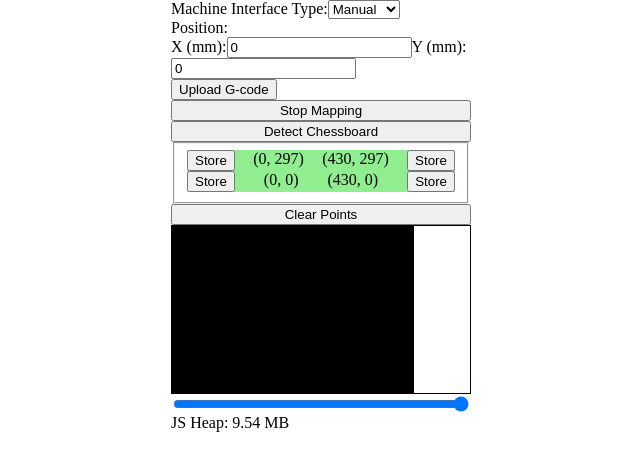
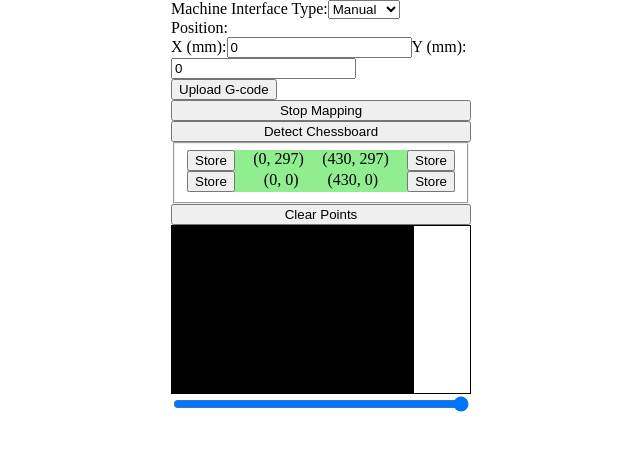
Before and after one commit to jmpinit/projected-toolpath-preview, a React app: page / in a window 1280 px wide. Shown: the top 466 px of the page, without its empty margins (129-769 px from the left). Built offline with nearby package versions, Linux system fonts and the light colour scheme; no server answers; what ebb-control, grbl-control, pegjs would draw is missing.

Commit message:
Remove reporting of JS heap size
Was only needed during memory leak hunting and uses a non-standard
legacy API that is not supported on Firefox.

```diff
--- a/src/components/ControlPanel.jsx
+++ b/src/components/ControlPanel.jsx
@@ -7,7 +7,6 @@ import MachineJogControl from './MachineJogControl';
 import PositionStatus from './PositionStatus';
 import JobUploadButton from './JobUploadButton';
 import MappingControls from './MappingControls';
-import MemoryUsage from './MemoryUsage';
 
 const ControlContainer = styled.div`
   display: flex;
@@ -33,7 +32,6 @@ function ControlPanel({ interfaceType, dispatch }) {
       <PositionStatus />
       <JobUploadButton />
       <MappingControls />
-      <MemoryUsage />
     </ControlContainer>
   );
 }
--- a/src/components/MemoryUsage.jsx
+++ /dev/null
@@ -1,20 +0,0 @@
-import React, { useEffect } from 'react';
-
-function getMemoryUsage() {
-  return window.performance.memory.usedJSHeapSize / 1024 / 1024;
-}
-
-export default function MemoryUsage() {
-  const [megabytesUsed, setMegabytesUsed] = React.useState(getMemoryUsage());
-
-  useEffect(() => {
-    const interval = setInterval(() => setMegabytesUsed(getMemoryUsage()), 500);
-    return () => clearInterval(interval);
-  }, [setMegabytesUsed]);
-
-  return (
-    <span>
-      {`JS Heap: ${megabytesUsed.toFixed(2)} MB`}
-    </span>
-  );
-}
```
